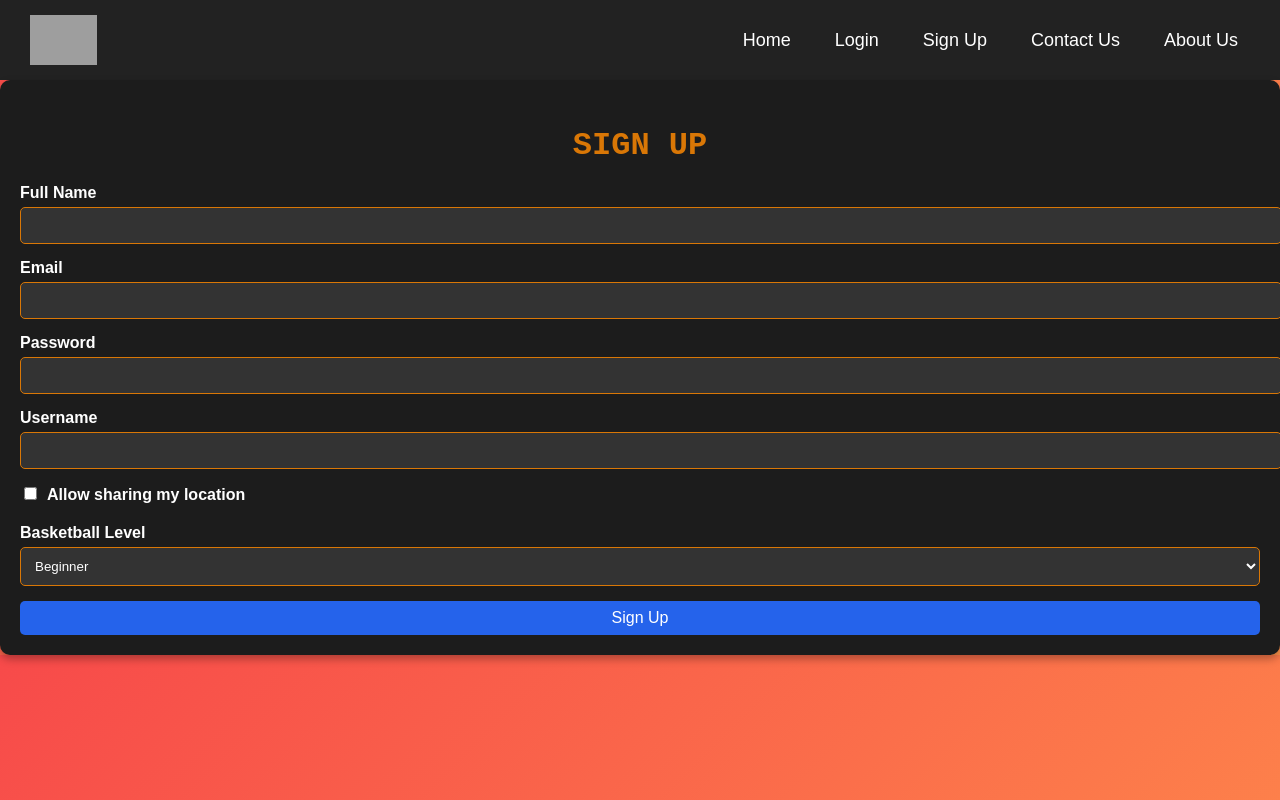
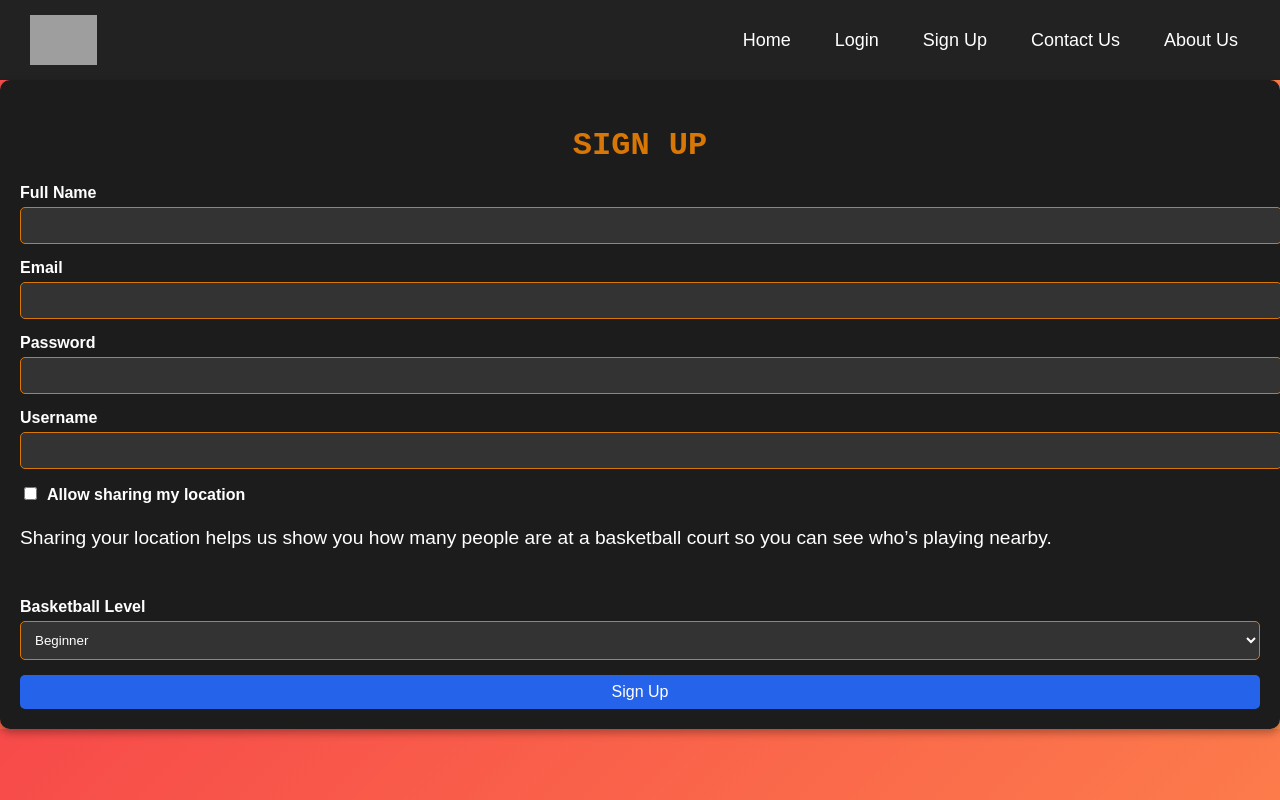
Before and after one commit to fabio-pecora/ball-up, a React (Create React App) app: page /signup in a window 1280 px wide. Built offline with nearby package versions, Linux system fonts and the light colour scheme; grey boxes are pictures that could not be loaded.

Commit message:
why location?

```diff
--- a/src/components/SignUp.js
+++ b/src/components/SignUp.js
@@ -1,5 +1,5 @@
 import React, { useState } from 'react';
-import '../Form.css';  // Ensure to use the updated CSS below
+import '../Form.css';  // Ensure to use the same styles
 
 const SignupForm = () => {
   const [fullName, setFullName] = useState('');
@@ -72,6 +72,9 @@ const SignupForm = () => {
           />
           Allow sharing my location
         </label>
+        <p className="info-text">
+          Sharing your location helps us show you how many people are at a basketball court so you can see who’s playing nearby.
+        </p>
       </div>
       <div className="form-group">
         <label>Basketball Level</label>
```
